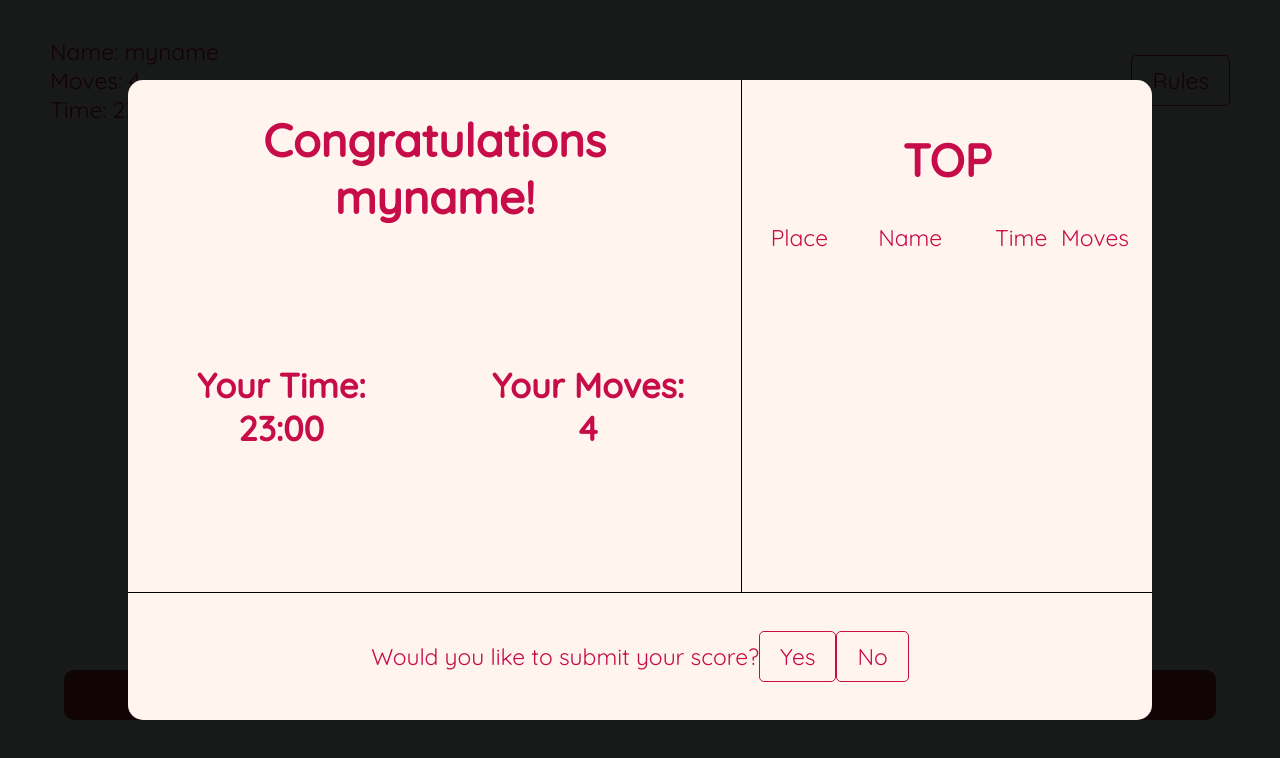
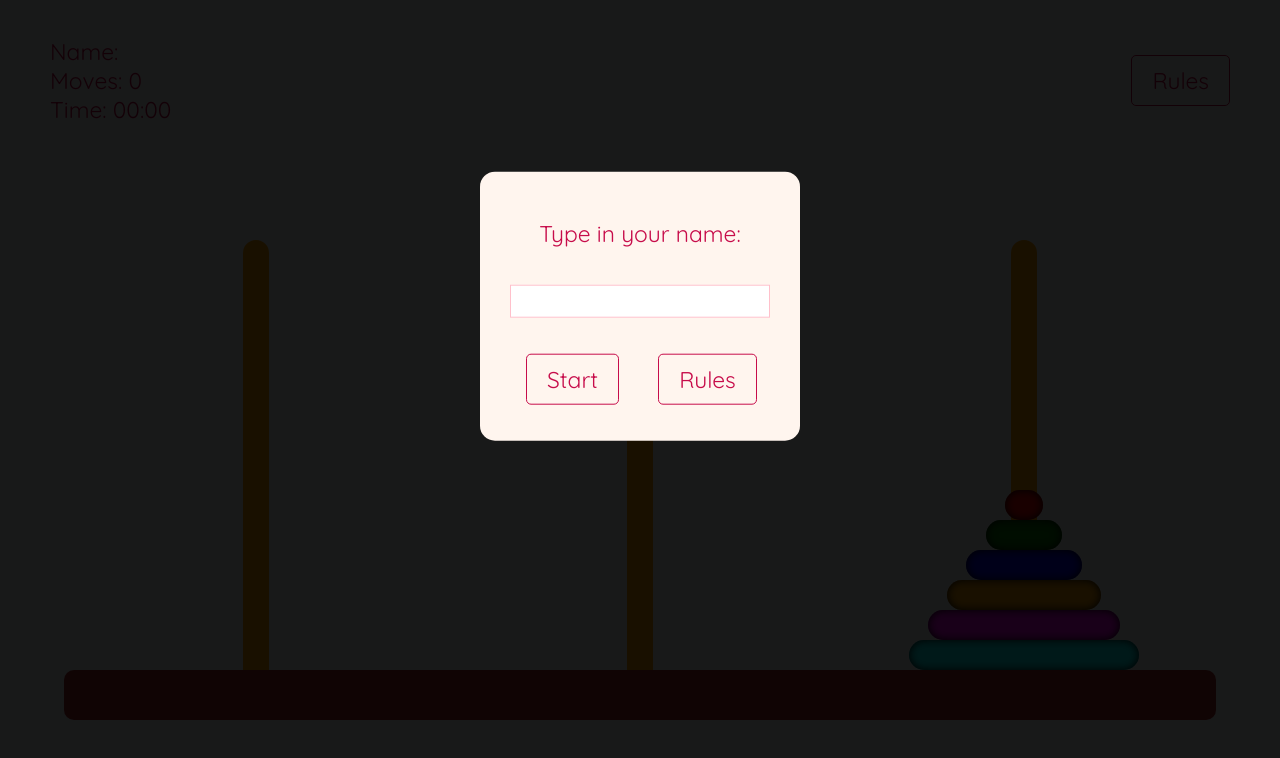
Before and after one commit to Kozaa/Hanoi_Tower_App, a Vue app: page / in a window 1280 px wide. Shown: the top 758 px of the page. Built offline with nearby package versions, Linux system fonts and the light colour scheme; what vue-confetti, vuefire would draw is missing.

Commit message:
first fully working app, needs polishing

```diff
--- a/src/App.vue
+++ b/src/App.vue
@@ -1,11 +1,11 @@
 <template>
   <div id="app" >
-    <transition name='fade'>
-      <div class='background' v-show='!started'/>
-    </transition>
+    <transition-group name='fade'>
+      <div key='1' class='background' v-show='!started'/>
+    <WinScreen key='2' v-show='won' :name='name' :moves='moves' :time='time'/>
+    </transition-group>
     <StartForm @nameChange='onNameChange' :name='name' @gameStart='onGameStart'/>
     <InfoDisplay :name='name' :moves='moves' :time='time'/>
-    <WinScreen :name='name' :moves='moves' :time='time'/>
     <div class='slotsWrapper'>
         <RingSlot :rings='slot0'/>
 
@@ -43,10 +43,11 @@ export default {
   },
   data() {
     return {
-      name: 'myname',
-      time: [14, '23:00'],
-      moves: 4,
+      name: '',
+      time: [0, '00:00'],
+      moves: 0,
       started: false,
+      won: false,
       selected: null,
       previousClick: 'slot2',
       slot0: [],
@@ -64,42 +65,30 @@ export default {
             color: 'green',
             selected: false,
           },
-          // {
-          //   id: 2,
-          //   width: '450%',
-          //   color: 'blue',
-          //   selected: false,
-          // },
-          // {
-          //   id: 3,
-          //   width: '600%',
-          //   color: 'orange',
-          //   selected: false,
-          // },
-          // {
-          //   id: 4,
-          //   width: '750%',
-          //   color: 'magenta',
-          //   selected: false,
-          // },
-          // {
-          //   id: 5,
-          //   width: '900%',
-          //   color: 'cyan',
-          //   selected: false,
-          // },
-          // {
-          //   id: 6,
-          //   width: '1050%',
-          //   color: 'black',
-          //   selected: false,
-          // },
-          // {
-          //   id: 7,
-          //   width: '1200%',
-          //   color: 'pink',
-          //   selected: false,
-          // },
+          {
+            id: 2,
+            width: '450%',
+            color: 'blue',
+            selected: false,
+          },
+          {
+            id: 3,
+            width: '600%',
+            color: 'orange',
+            selected: false,
+          },
+          {
+            id: 4,
+            width: '750%',
+            color: 'magenta',
+            selected: false,
+          },
+          {
+            id: 5,
+            width: '900%',
+            color: 'cyan',
+            selected: false,
+          },
   ]
 }
   },
@@ -134,10 +123,11 @@ export default {
                 this.previousClick = slotClicked;
             }
 
-            if(this.slot0.length === 2) {
+            if(this.slot0.length === 6) {
               // won the game logic
               clearInterval(window.timerInterval)
               this.$confetti.start();
+              this.won = true;
             }
         },
         handleRingTransfer(slotClicked) {
--- a/src/components/WinScreen.vue
+++ b/src/components/WinScreen.vue
@@ -13,25 +13,29 @@
 
                         <span>Place</span>
                         <span>Name</span>
-                        <span>Time</span>
-                        <span>Moves</span>
+                        <span class='clickable' @click="sortBy='time'">Time</span>
+                        <span class='clickable' @click="sortBy='moves'">Moves</span>
                     </div>
                     <div class='leaderboardGrid'>
-                        <template v-for='(user, i) in documents'>
-                            <span v-bind:key='i'>{{i+1}}</span>
-                            <span v-bind:key='i'>{{user.name}}</span>
-                            <span v-bind:key='i'>{{user.time[1]}}</span>
-                            <span v-bind:key='i'>{{user.time[0]}}</span>
+                        <template v-for="(user, i) in sorted">
+                            <span v-bind:key="user['.key'].slice(1, user['.key'].length)">{{i+1}}</span>
+                            <span v-bind:key="user['.key'].slice(1, user['.key'].length - 1)">{{user.name}}</span>
+                            <span v-bind:key="user['.key'].slice(1, user['.key'].length - 2)">{{user.time[1]}}</span>
+                            <span v-bind:key="user['.key'].slice(1, user['.key'].length - 3)">{{user.moves}}</span>
                         </template>
                     </div>
 
                 </div>
             </div>
-            <div class='submitWrapper'>
+            <div class='submitWrapper' v-show='!chosen'>
                 Would you like to submit your score?
-                <Button type='Yes' @click.native='submitUser'>Yes</Button>
-                <Button type='No'>No</Button>
-
+                <Button type='Yes' @click.native.once='submitUser'>Yes</Button>
+                <Button type='No' @click.native='chosen = !chosen'>No</Button>
+            </div>
+            <div class='submitWrapper' v-show='chosen'>
+                <h3 v-show='added'>Your score has been added!</h3>
+                <h3 v-show='!added'>Thanks for playing!</h3>
+                <Button type='Restart' @click.native='restart'>No</Button>
             </div>
 
 
@@ -48,6 +52,9 @@ export default {
     data() {
         return {
           documents: [],
+          sortBy: 'time',
+          chosen: false,
+          added: false,
         }
     },
     components: {
@@ -66,22 +73,30 @@ export default {
     },
     methods: {
         submitUser: function() {
-            leaderboard.push({'name': 'John', 'time': [20 ,'20:20']})
-            setTimeout(() => {
-                console.log(this.documents)
-            }, 3000);
+            leaderboard.push({'name': this.name, 'time': this.time, 'moves': this.moves});
+            this.added = !this.added;
+            this.chosen = !this.chosen;
+        },
+        restart: function() {
+            window.location.reload();
         }
     },
       firebase: {
         documents: leaderboard
   },
-  watched: {
-      documents: function(oldDocuments, newDocuments) {       // <-- trying to display something when database is empty
-          if(oldDocuments) {
-              return newDocuments
-          } else this.documents = [{'name': 'N/A', 'time': 'N/A', 'moves': 'N/A' }]
+  computed: {
+      sorted: function() {
+          if(this.documents.length !== 0) {
+              let sortedDocuments = this.documents;
+
+                switch(this.sortBy) {
+                    case 'time': return sortedDocuments.sort((a,b) => a.time[0] - b.time[0]);
+                    case 'moves': return sortedDocuments.sort((a,b) => a.moves - b.moves);
+                    default: return [{'name': 'N/A', 'time': [0, 'N/A'], 'moves': 'N/A', '.key': 'aDKe302D30' }];
+                }
+          } else return [{'name': 'N/A', 'time': [0, 'N/A'], 'moves': 'N/A', '.key': 'aDKe302D30' }]
       }
-  }
+  },
 }
 </script>
 
@@ -99,6 +114,7 @@ export default {
         display: flex;
         flex-direction: column;
         justify-content: space-between;
+        align-items: center;
         text-align: center;
         background-color: seashell;
         border-radius: 15px;
@@ -111,15 +127,16 @@ export default {
 
         display: flex;
         justify-content: space-around;
+
+        border-bottom: black 1px solid;
     }
 
     .submitWrapper {
         height: 20%;
-        width: 100%;
+        width: 50%;
         display: flex;
-        justify-content: center;
+        justify-content: space-around;
         align-items: center;
-        border-top: black 1px solid;
     }
 
     h1 {
@@ -146,12 +163,13 @@ export default {
     .topWrapper {
         width: 40%;
         padding: 20px;
-        height: 80%;
+        height: 100%;
 
     }
 
     .topDisplayGrid {
         display: grid;
+        min-height: 40%;
 
         grid-template-columns: 1fr 2fr 1fr 1fr;
         grid-template-rows: 4fr 1fr;
@@ -164,15 +182,17 @@ export default {
     .leaderboardGrid {
         display: grid;
         height: auto;
-        max-height: 50%;
+        max-height: 60%;
         width: calc(100% + 15px);
         grid-template-columns: 1fr 2fr 1fr 1fr;
         grid-auto-rows: 1fr;
 
         overflow-y: scroll;
         overflow-x: hidden;
+    }
 
-
+    .clickable {
+        cursor: pointer;
     }
 
 </style>
```
